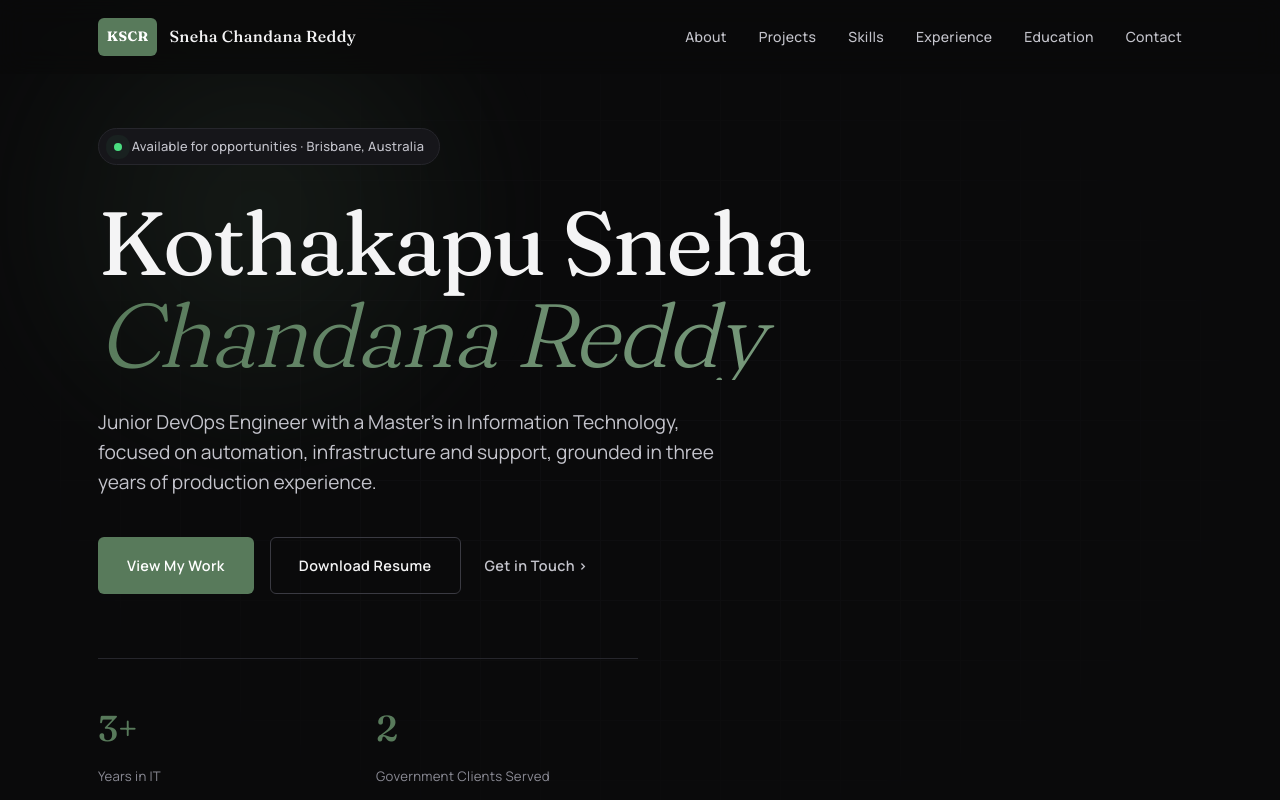
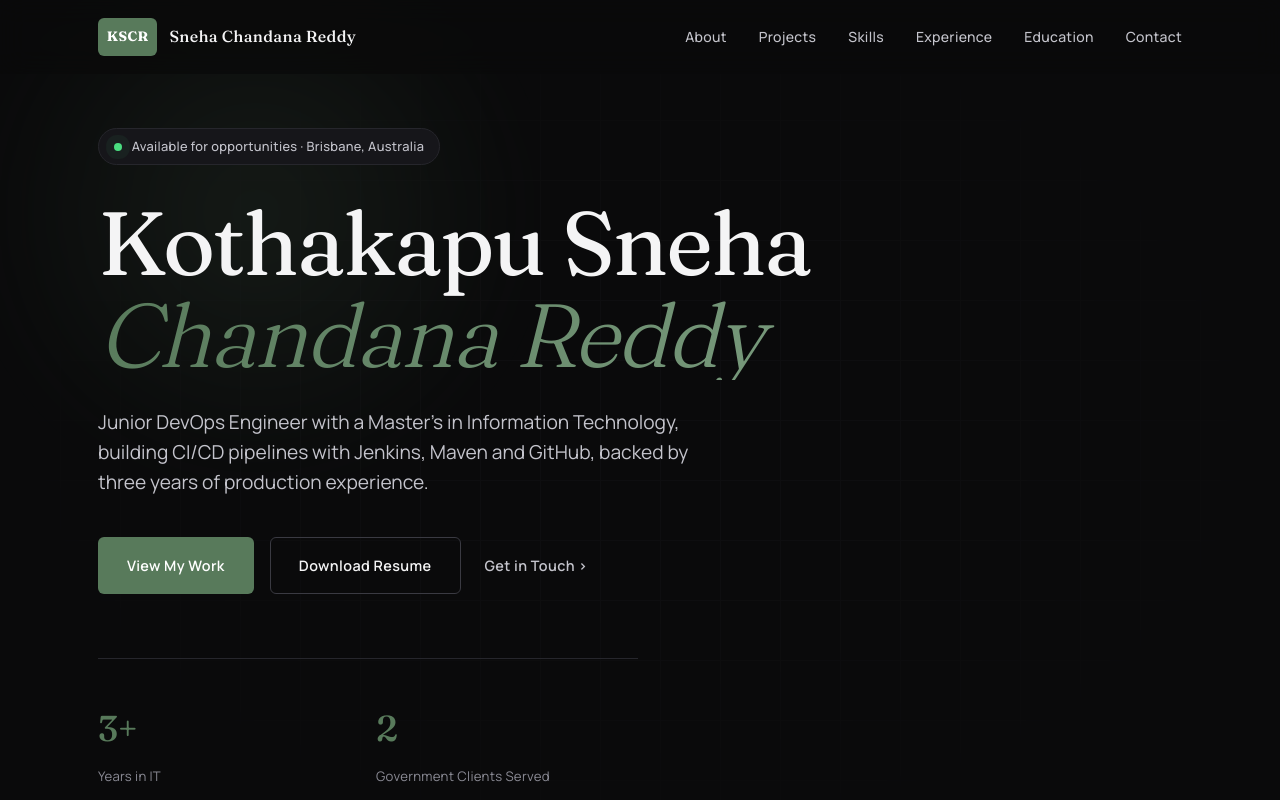
Before and after one commit to Snehachandanareddy/Snehachandanareddy.github.io, a plain HTML site: page index.html in a window 1280 px wide. Shown: the top 800 px of the page. Drawn offline with Linux system fonts and the light colour scheme.

Commit message:
Add files via upload

```diff
--- a/index.html
+++ b/index.html
@@ -5,7 +5,7 @@
   <meta name="viewport" content="width=device-width, initial-scale=1.0" />
   <meta name="theme-color" content="#0a0a0b" />
   <title>Sneha Chandana Reddy · Junior DevOps Engineer · Brisbane</title>
-  <meta name="description" content="Portfolio of Kothakapu Sneha Chandana Reddy. Junior DevOps Engineer based in Brisbane, Australia. Master's in IT, focused on automation, infrastructure and support." />
+  <meta name="description" content="Portfolio of Kothakapu Sneha Chandana Reddy. Junior DevOps Engineer based in Brisbane, Australia. Master's in IT, building CI/CD pipelines with Jenkins, Maven and GitHub." />
 
   <!-- Fonts: editorial serif + clean sans + mono accents -->
   <link rel="preconnect" href="https://fonts.googleapis.com" />
@@ -55,8 +55,8 @@
 
       <p class="hero__subtitle">
         Junior DevOps Engineer with a Master's in Information Technology,
-        focused on automation, infrastructure and support, grounded in three years of
-        production experience.
+        building CI/CD pipelines with Jenkins, Maven and GitHub, backed by
+        three years of production experience.
       </p>
 
       <div class="hero__cta">
```
